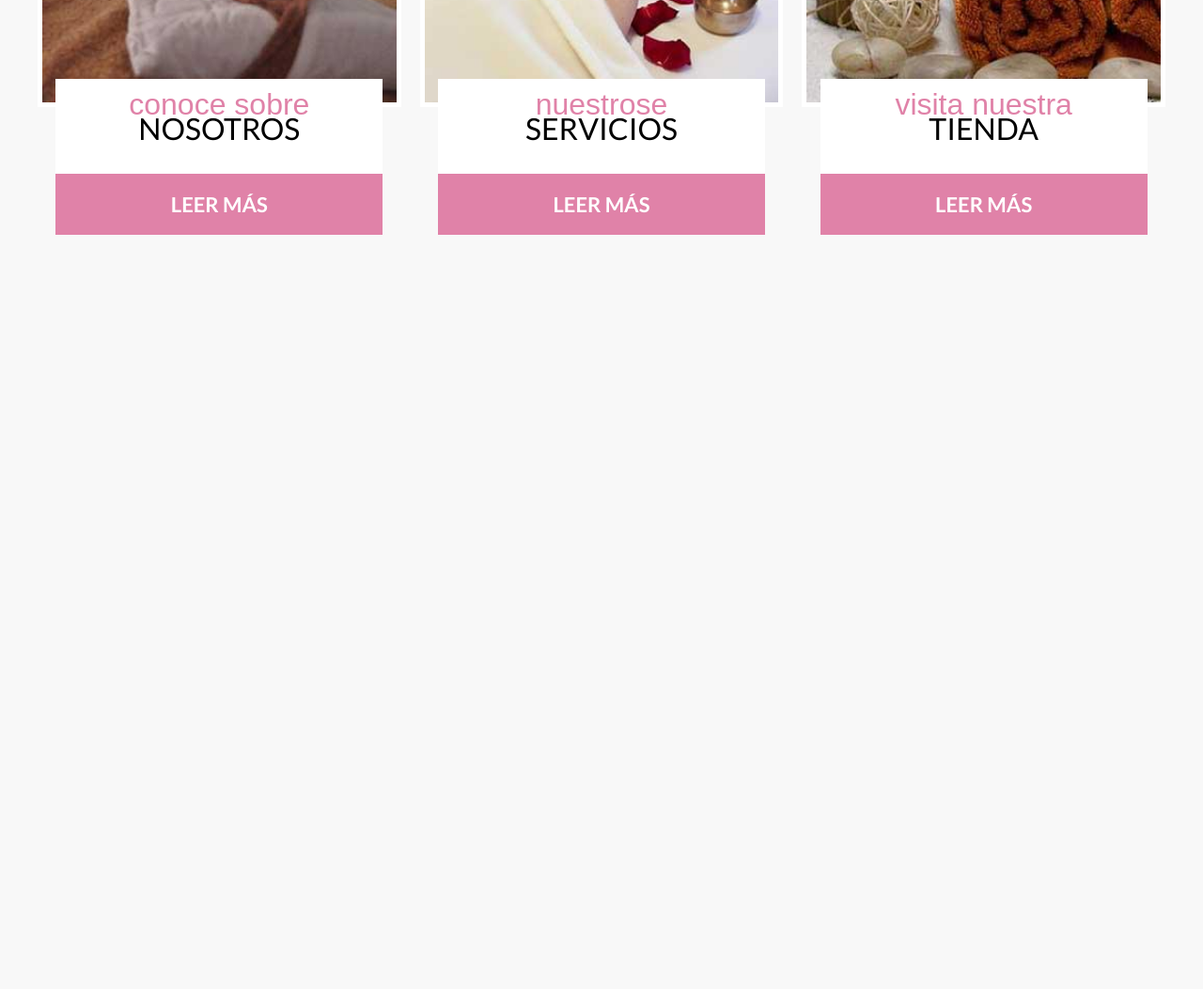
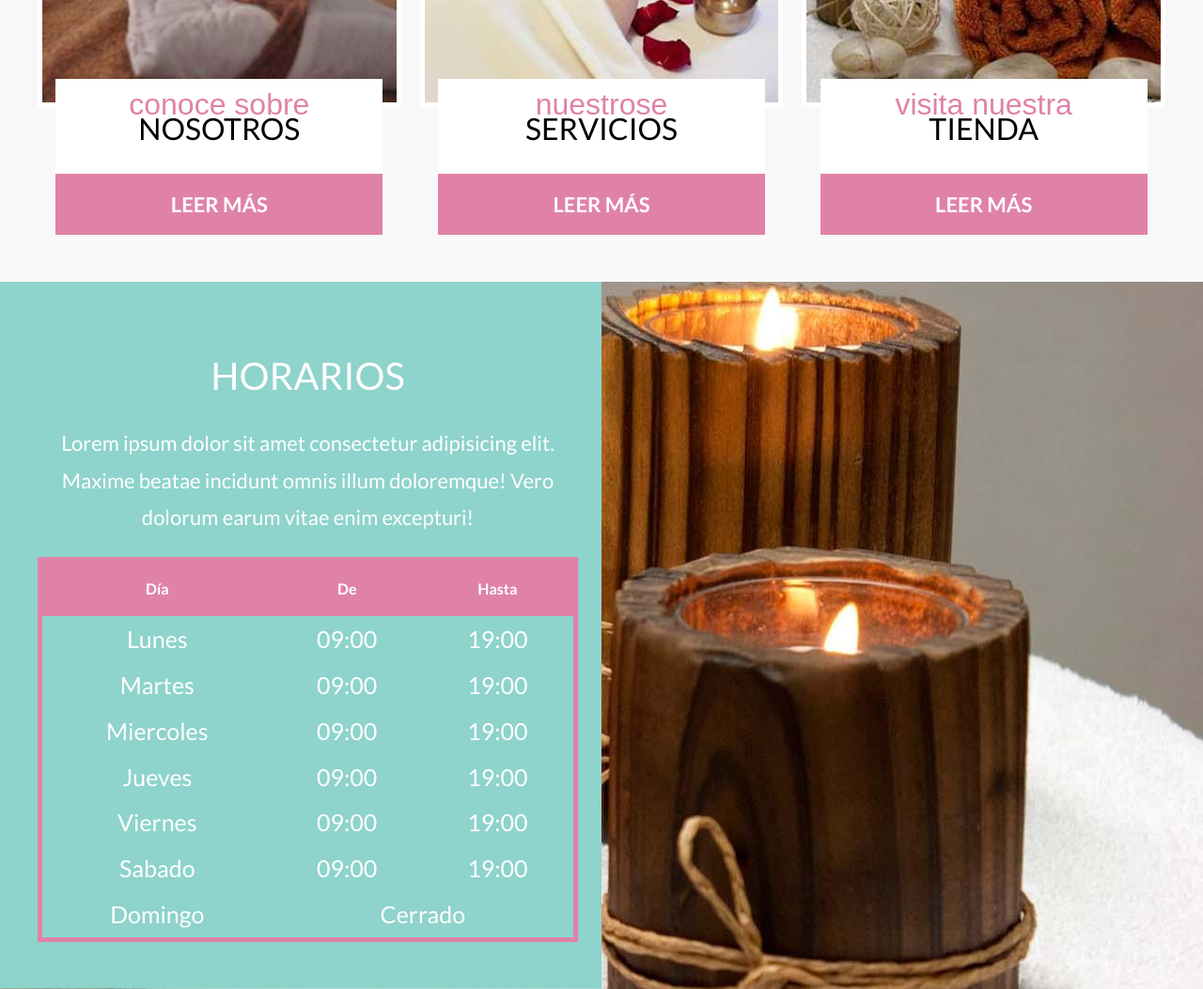
Before and after one commit to lynryunga/Spa, a website: page index.html in a window 1280 px wide. Shown: the part 1598-2651 px from the top of the page at 94% size. Before the commit the page ends 1898 px from the top, so only its background shows below. Drawn offline with Linux system fonts and the light colour scheme; a web font is replaced by a local one.

Commit message:
Seccion horario spa terminado

```diff
--- a/index.html
+++ b/index.html
@@ -99,5 +99,69 @@
             </div><!--Fin Card-->
         </div>
     </section>
+
+    <section class="horario">
+        <div class="horario__grid contenedor">
+            <div class="horario__contenido">
+                <h3 class="horario__heading">Horarios</h3>
+                <p class="horario__texto">Lorem ipsum dolor sit amet consectetur adipisicing elit. Maxime beatae incidunt omnis illum doloremque! Vero dolorum earum vitae enim excepturi!</p>
+
+                <table class="tabla">
+                    <thead class="tabla__thead">
+                        <tr>
+                            <th class="tabla__th">Día</th>
+                            <th class="tabla__th">De</th>
+                            <th class="tabla__th">Hasta</th>
+                        </tr>
+                    </thead>
+
+                    <tbody class="tabla__tbody">
+                        <tr class="tabla__tr">
+                            <td class="tabla__td">Lunes</td>
+                            <td class="tabla__td">09:00</td>
+                            <td class="tabla__td">19:00</td>
+                        </tr>
+
+                        <tr class="tabla__tr">
+                            <td class="tabla__td">Martes</td>
+                            <td class="tabla__td">09:00</td>
+                            <td class="tabla__td">19:00</td>
+                        </tr>
+
+                        <tr class="tabla__tr">
+                            <td class="tabla__td">Miercoles</td>
+                            <td class="tabla__td">09:00</td>
+                            <td class="tabla__td">19:00</td>
+                        </tr>
+
+                        <tr class="tabla__tr">
+                            <td class="tabla__td">Jueves</td>
+                            <td class="tabla__td">09:00</td>
+                            <td class="tabla__td">19:00</td>
+                        </tr>
+
+                        <tr class="tabla__tr">
+                            <td class="tabla__td">Viernes</td>
+                            <td class="tabla__td">09:00</td>
+                            <td class="tabla__td">19:00</td>
+                        </tr>
+
+                        <tr class="tabla__tr">
+                            <td class="tabla__td">Sabado</td>
+                            <td class="tabla__td">09:00</td>
+                            <td class="tabla__td">19:00</td>
+                        </tr>
+
+                        <tr class="tabla__tr">
+                            <td class="tabla__td">Domingo</td>
+                            <td class="tabla__td" colspan="2">Cerrado</td>
+                        </tr>
+                    </tbody>
+
+
+                </table>
+            </div>
+        </div>
+    </section>
 </body>
 </html>
--- a/src/scss/base/_mixins.scss
+++ b/src/scss/base/_mixins.scss
@@ -64,3 +64,10 @@
         font-family: v.$fuentePrincipal;
     }
 }
+
+@mixin heading {
+    text-transform: uppercase;
+    text-align: center;
+    font-weight: 400;
+    font-size: 4rem;
+}
--- /dev/null
+++ b/src/scss/ui/contenido/_horarios.scss
@@ -0,0 +1,63 @@
+@use 'base/mixins' as m;
+@use 'base/variables' as v;
+
+.horario {
+  background-image: linear-gradient( to bottom, v.$primario 0%, v.$primario 50%, transparent 50% ), url(../img/bg_horarios.jpg);
+  background-repeat: no-repeat;
+  background-position: center, bottom center;
+  color: v.$blanco;
+
+  @include m.tablet {
+    background-image: linear-gradient( to right, v.$primario 0%, v.$primario 50%, transparent 50% ), url(../img/bg_horarios.jpg);
+    background-position: center, top right;
+  }
+
+  &__grid {
+    display: grid;
+    grid-template-rows: repeat(2, 1fr);
+    @include m.tablet {
+      grid-template-rows: unset;
+      @include m.grid(2, 5rem);
+    }
+  }
+
+  &__contenido {
+    padding: 5rem 0;
+  }
+
+  &__heading {
+    @include m.heading;
+  }
+
+  &__texto {
+    font-size: 2.2rem;
+    line-height: 1.8;
+    text-align: center;
+  }
+}
+
+.tabla {
+  width: 100%;
+  border: .5rem solid v.$secundario;
+  text-align: center;
+  border-collapse: collapse;
+
+  &__thead {
+    background-color: v.$secundario;
+  }
+
+  &__th {
+    padding: 2rem;
+  }
+
+  &__tr {
+    :hover {
+      background-color: darken(v.$primario, 10%);
+    }
+  }
+
+  &__td {
+    padding: 1rem;
+    font-size: 2.5rem;
+  }
+}
--- a/src/scss/ui/contenido/_index.scss
+++ b/src/scss/ui/contenido/_index.scss
@@ -1,2 +1,3 @@
 @forward 'bienvenida';
 @forward 'cards';
+@forward 'horarios';
```
Also changed, not shown: build/css/app.css, 1 other file.
